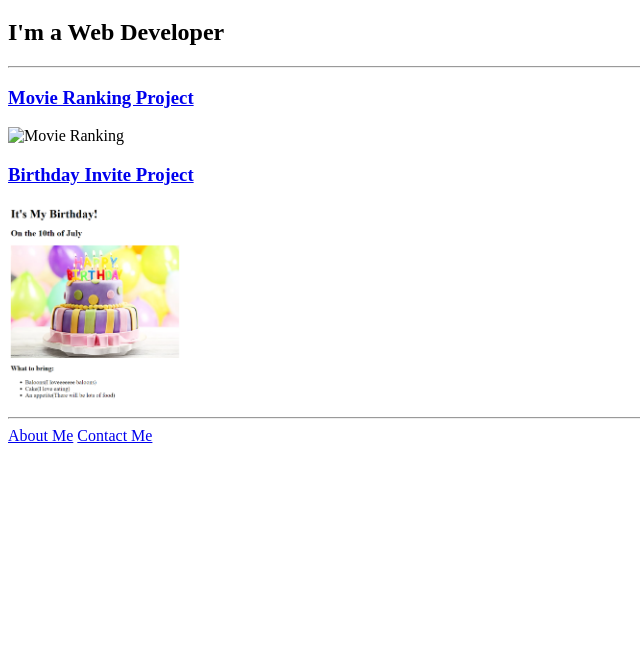
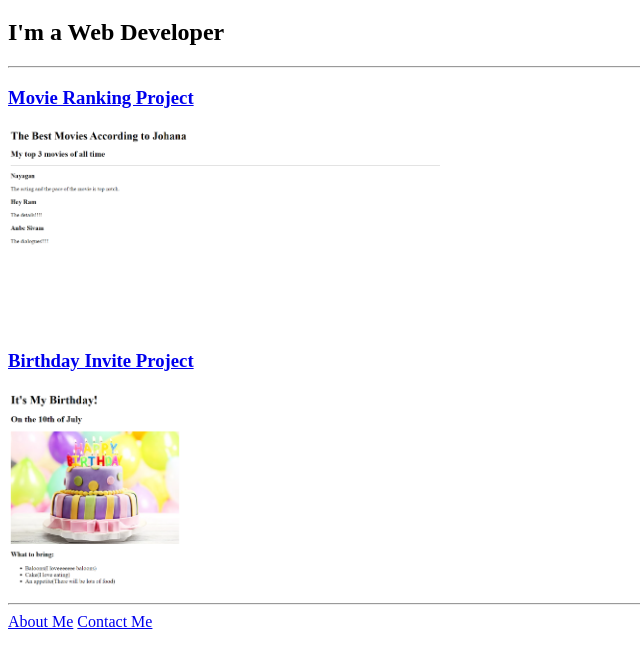
Before and after one commit to Johanacode/html-portfolio, a plain HTML site: page index.html in a window 1280 px wide. Shown: the part 61-726 px from the top of the page, without its empty margins (0-640 px from the left). Drawn offline with Linux system fonts and the light colour scheme.

Commit message:
Update index.html

```diff
--- a/index.html
+++ b/index.html
@@ -9,7 +9,7 @@
     <h2>I'm a Web Developer</h2>
     <hr/>
     <h3><a href="./public/movie-ranking.html">Movie Ranking Project</a></h3>
-    <img src="./assets/images/Movie Ranking.png/" height="200" alt="Movie Ranking"/>
+    <img src="./assets/images/Movie Ranking.png" height="200" alt="Movie Ranking"/>
 
     <h3><a href="./public/birthday-invite.html">Birthday Invite Project</a></h3>
     <img src="./assets/images/Birthday Invite.png" height="200" alt="Birthday Invite"/>
```
